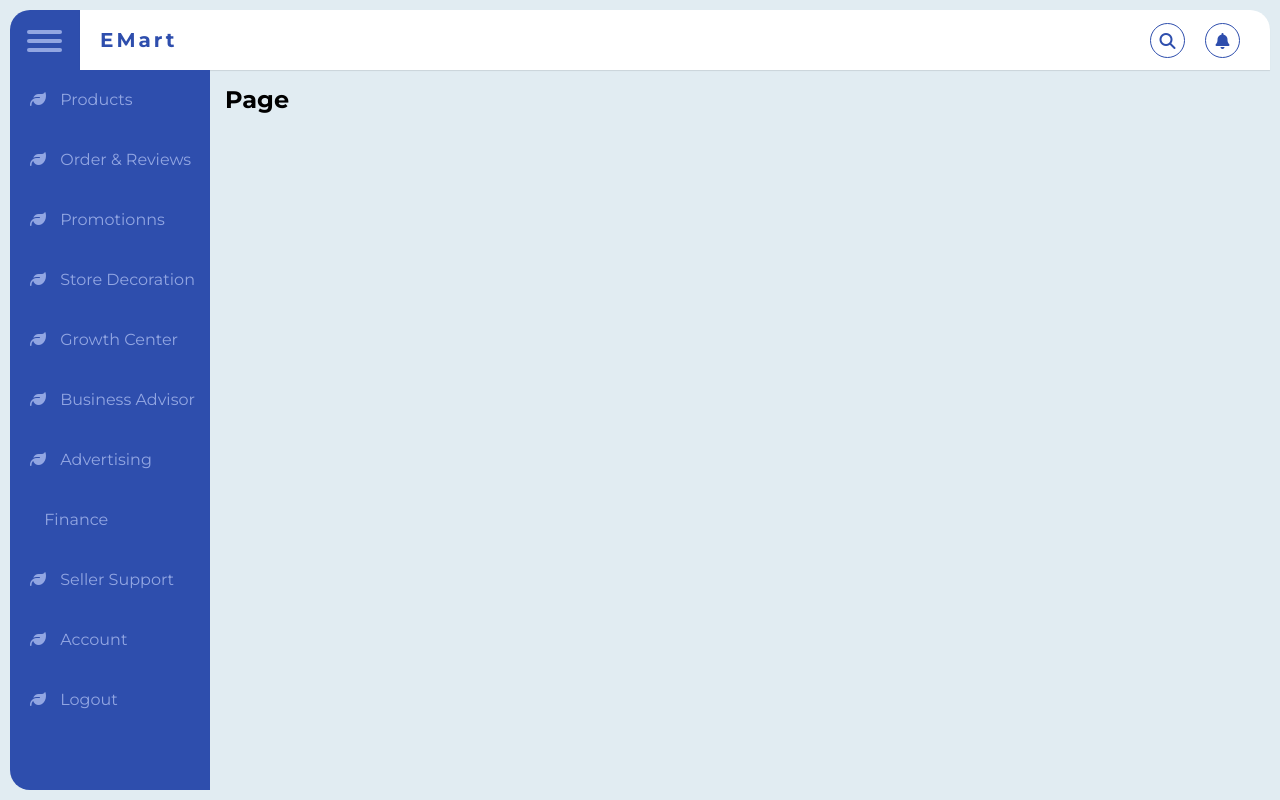
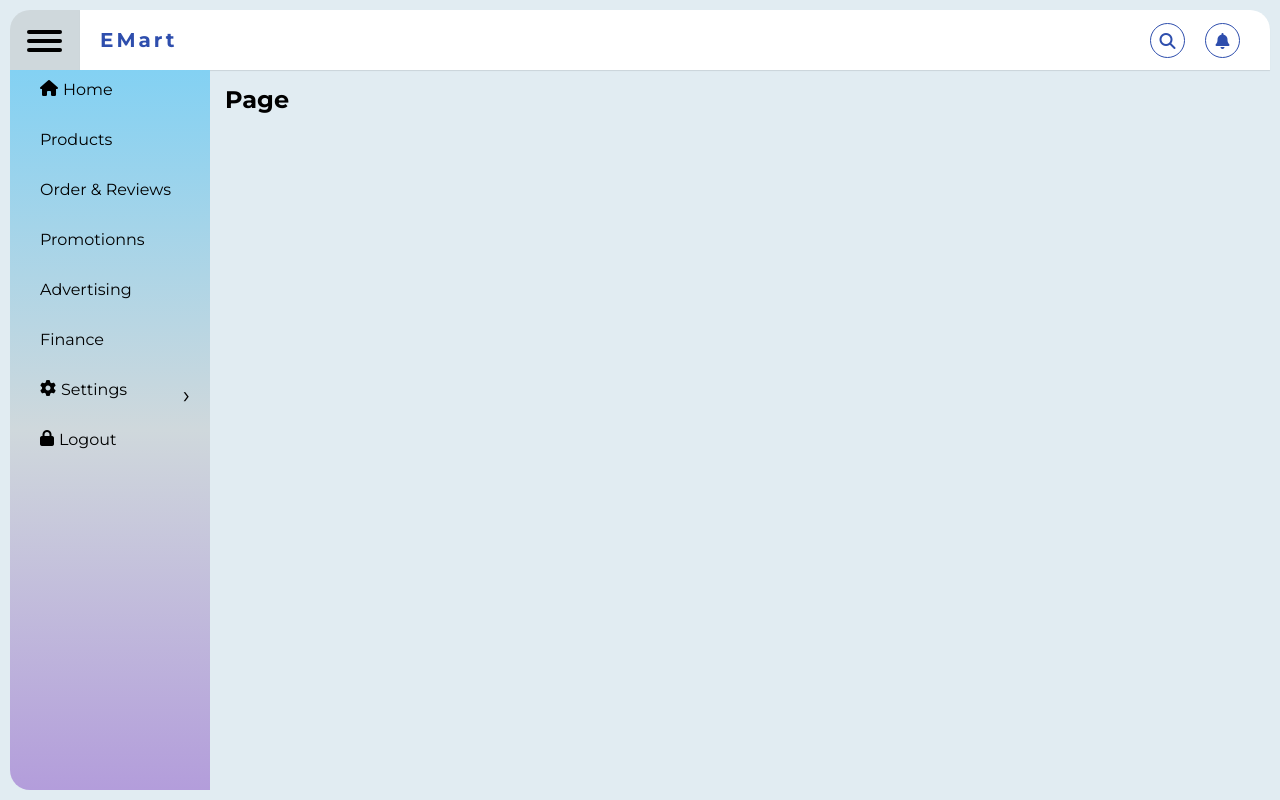
Before and after one commit to ahtisham735/EMart, a Django app: template E_Mart/Home_Module/templates/Seller_Module/Seller_base.html in a window 1280 px wide. Run offline with Django 3.2, Linux system fonts and the light colour scheme; the template is opened without the code that fills it, so the values that code supplies are empty; some libraries are stand-ins or nearby versions.

Commit message:
Seller sidebar issue resolved

```diff
--- a/E_Mart/Home_Module/static/css/SellerSignUp.css
+++ b/E_Mart/Home_Module/static/css/SellerSignUp.css
@@ -6,7 +6,7 @@
     width: 100%;
     height: 100vh;
     font-family: sans-serif;
-    background: wheat;
+    background: #92a6e2;
     color: #fff;
     display: flex;
     align-items: center;
--- a/E_Mart/Home_Module/static/css/home_Seller.css
+++ b/E_Mart/Home_Module/static/css/home_Seller.css
@@ -25,7 +25,8 @@ body {
 .wrapper .top_navbar .hamburger {
   width: 70px;
   height: 100%;
-  background: #2e4ead;
+  background: #cfd8dc;
+  /*background: #2e4ead;*/
   padding: 15px 17px;
   border-top-left-radius: 20px;
   cursor: pointer;
@@ -34,7 +35,7 @@ body {
 .wrapper .top_navbar .hamburger div {
   width: 35px;
   height: 4px;
-  background: #92a6e2;
+  background: black;
   margin: 5px 0;
   border-radius: 5px;
 }
@@ -83,58 +84,68 @@ body {
   color: #fff;
 }
 
+
+/*Sidebar*/
 .wrapper .sidebar {
   position: fixed;
   top: 70px;
   left: 10px;
-  background: #2e4ead;
+  background: linear-gradient(#83d1f3,#cfd8dc,#b39ddb);
   width: 200px;
   height: calc(100% - 80px);
   border-bottom-left-radius: 20px;
   transition: all 0.3s ease;
 }
-
-.wrapper .sidebar ul li a {
-  display: block;
-  padding: 20px;
-  color: #fff;
+ .sidebar ul{
   position: relative;
-  margin-bottom: 1px;
-  color: #92a6e2;
-  white-space: nowrap;
+  list-style-type: none;
+}
+ .wrapper .sidebar ul li a {
+   display: flex;
+   text-decoration: none;
+   color:black;
+   padding: 10px 30px;
+   height: 50px;
+   transition: .5s ease;
+   border-radius: 0 30px;
 }
 
-.wrapper .sidebar ul li a:before {
-  content: "";
+.wrapper .sidebar ul li a:hover{
+  background: #7986cb;
+}
+.sidebar ul ul{
   position: absolute;
+  left: 200px;
+  width: 250px;
+  top:0;
+  background: linear-gradient(#83d1f3,#cfd8dc);
+  border-radius: 5px;
+  display:none;
+}
+.sidebar ul span{
+  position: absolute;
+  right: 20px;
+  font-size: 1.5em;
+
+}
+.sidebar ul .dropdown{
+  position: relative;
+}
+.sidebar ul .dropdown:hover > ul{
+  display: initial;
+}
+/*sub-menus code*/
+.sidebar ul .dropdown-content ul{
+  position: absolute;
+  left: 200px;
   top: 0;
-  left: 0;
-  width: 3px;
-  height: 100%;
-  background: #92a6e2;
-  display: none;
+
+}
+.sidebar ul .dropdown-content:hover ul{
+  display: initial;
 }
 
-.wrapper .sidebar ul li a span.icon {
-  margin-right: 10px;
-  display: inline-block;
-}
-
-.wrapper .sidebar ul li a span.title {
-  display: inline-block;
-}
-
-.wrapper .sidebar ul li a:hover,
-.wrapper .sidebar ul li a.active {
-  background: #4360b5;
-  color: #fff;
-}
-
-.wrapper .sidebar ul li a:hover:before,
-.wrapper .sidebar ul li a.active:before {
-  display: block;
-}
-
+/* Container css*/
 .wrapper .main_container {
   width: (100% - 200px);
   margin-top: 70px;
@@ -142,7 +153,6 @@ body {
   padding: 15px;
   transition: all 0.3s ease;
 }
-
 .wrapper .main_container .item {
   background: #fff;
   margin-bottom: 10px;
@@ -150,53 +160,6 @@ body {
   font-size: 14px;
   line-height: 22px;
 }
-
-.wrapper.collapse .sidebar {
-  width: 70px;
+.fa{
+  margin-right: 5px;
 }
-
-.wrapper.collapse .sidebar ul li a {
-  text-align: center;
-}
-
-.wrapper.collapse .sidebar ul li a span.icon {
-  margin: 0;
-}
-
-.wrapper.collapse .sidebar ul li a span.title {
-  display: none;
-}
-
-.wrapper.collapse .main_container {
-  width: (100% - 70px);
-  margin-left: 70px;
-}
-
-.dropdown {
-  position: fixed;
-  display: inline-block;
-}
-
-.dropdown-content {
-  display: none;
-  position: absolute;
-  background-color: #f1f1f1;
-  min-width: 160px;
-  box-shadow: 0px 8px 16px 0px rgba(0, 0, 0, 0.2);
-  z-index: 1;
-}
-
-.dropdown-content a {
-  color: black;
-  padding: 12px 16px;
-  text-decoration: none;
-  display: block;
-}
-
-.dropdown-content a:hover {
-  background-color: #ddd;
-}
-
-.dropdown:hover .dropdown-content {
-  display: block;
-}
--- a/E_Mart/Home_Module/templates/Home_Module/productDetail.html
+++ b/E_Mart/Home_Module/templates/Home_Module/productDetail.html
@@ -93,7 +93,6 @@
                     <i class="fa fa-star-o" aria-hidden="true"></i>
                 </div>
                 <p>$50.00</p>
-
             </div>
             <div class="col-4">
                 <img src="{%static '/Images/product-4.jpg' %}"/>
--- a/E_Mart/Home_Module/templates/Home_Module/reset_password.html
+++ b/E_Mart/Home_Module/templates/Home_Module/reset_password.html
@@ -11,7 +11,6 @@
             <h1>RESET PASSWORD<h1>
             <form method="POST" action="{%url 'Home_Module:reset_password_done'%}">
                 {% csrf_token %}
-
                 <div>
                     <input type="hidden" name="username" {%if username %} value={{username}} {%endif%}>
                     <input type="password" name="password"  id="newPassword"  onkeyup="handleResetChange(id)" onfocus="handleFocus(id)" class="txt_field" placeholder="Enter new password"/>
--- a/E_Mart/Home_Module/templates/Seller_Module/Seller_base.html
+++ b/E_Mart/Home_Module/templates/Seller_Module/Seller_base.html
@@ -29,7 +29,8 @@
       <div class="logo">EMart</div>
       <ul>
         <li><a href="#">
-          <i class="fas fa-search"></i></a></li>
+          <span class="fas fa-search"></span></a>
+        </li>
         <li><a href="#">
           <i class="fas fa-bell"></i>
           </a></li>
@@ -37,61 +38,31 @@
       </ul>
     </div>
   </div>
+  <div class="sidebar">
+    <ul>
+      <li><a href=""><i class="fa fa-home" aria-hidden="true"></i>Home</a></li>
+      <li><a href="">Products</a></li>
+      <li><a href="">Order & Reviews</a></li>
+      <li><a href="">Promotionns</a></li>
+      <li><a href="">Advertising</a></li>
+      <li><a href="">Finance</a></li>
+      <li class="dropdown"><a href=""><i class="fa fa-cog" aria-hidden="true"></i>Settings<span>&rsaquo;</span></a>
+        <ul>
+          <li><a href=""><i class="fa fa-user-circle-o" aria-hidden="true"></i>Profile</a></li>
+          <li><a href=""><i class="fa fa-pencil" aria-hidden="true"></i>Update Password</a></li>
+          <li><a href="">My Shop</a></li>
+        </ul>
 
-  <div class="sidebar">
-      <ul>
-        <li><a href="#">
-          <span class="icon"><i class="fas fa-leaf"></i></span>
-          <span class="title">Products</span>
-          </a></li>
-          <li><a href="#">
-            <span class="icon"><i class="fas fa-leaf"></i></span>
-            <span class="title">Order & Reviews</span>
-            </a></li>
-             <li><a href="#">
-              <span class="icon"><i class="fas fa-leaf"></i></span>
-              <span class="title">Promotionns</span>
-              </a></li>
-              <li><a href="#">
-                <span class="icon"><i class="fas fa-leaf"></i></span>
-                <span class="title">Store Decoration</span>
-                </a></li>
-                <li><a href="#">
-                  <span class="icon"><i class="fas fa-leaf"></i></span>
-                  <span class="title">Growth Center</span>
-                  </a></li>
+      </li>
+      <li><a href=""><i class="fa fa-lock" aria-hidden="true"></i>Logout</a></li>
 
-            <li><a href="#">
-              <span class="icon"><i class="fas fa-leaf"></i></span>
-              <span class="title">Business Advisor</span>
-              </a></li>
-        <li><a href="#">
-          <span class="icon"><i class="fas fa-leaf"></i></span>
-          <span class="title">Advertising</span>
-          </a></li>
-        <li><a href="#">
-          <span class="icon"><i class="fas "></i></span>
-          <span class="title">Finance</span>
-          </a></li>
-        <li><a href="#">
-          <span class="icon"><i class="fas fa-leaf"></i></span>
-          <span class="title">Seller Support</span>
-          </a></li>
-        <li><a href="#">
-          <span class="icon"><i class="fas fa-leaf"></i></span>
-          <span class="title">Account</span>
-          </a></li>
-        <li><a href="{%url 'Home_Module:seller_logout' %}">
-           <span class="icon"><i class="fas fa-leaf"></i></span>
-           <span class="title">Logout</span>
-           </a></li>
     </ul>
   </div>
 
   <div class="main_container">
     <h2 class="title">Page</h2>
-    {%block body%}
-    {%endblock%}
+   {% block body %}
+   {% endblock %}
     <div class="row" id="r1">
 
     </div>
@@ -107,6 +78,7 @@
 
     </div>
 </div>
-
+	<script  src="{%static  'javascript/Seller.js' %}"></script>
+        <script  src="{%static  'javascript/SignUp.js' %}"></script>
 </body>
 </html>
```
